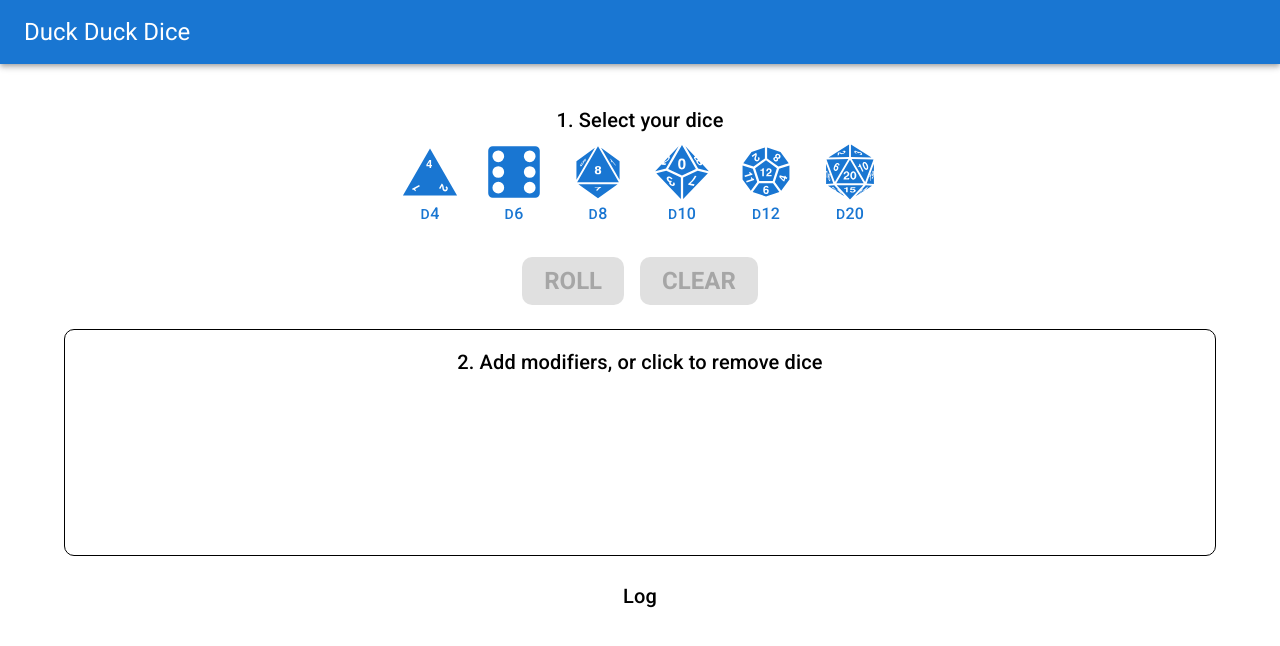
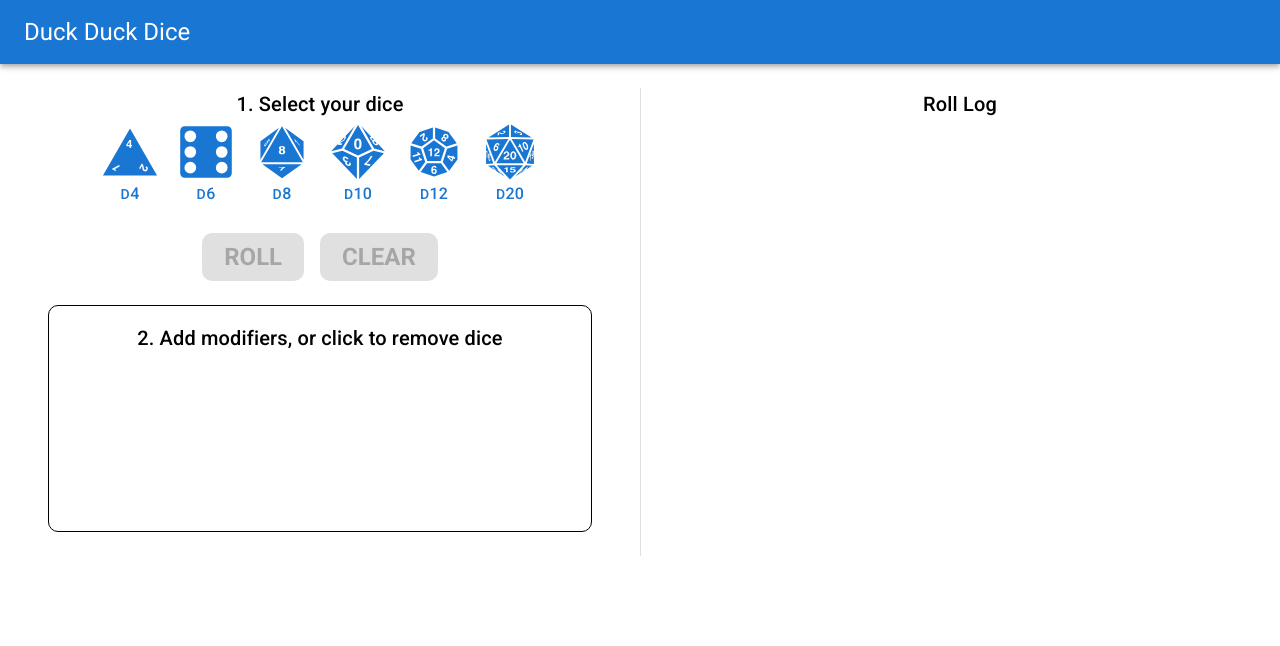
Before and after one commit to djoodi/duck-duck-dice, a React (Vite) app: page / in a window 1280 px wide. Shown: the top 646 px of the page. Built offline with nearby package versions, Linux system fonts and the light colour scheme.

Commit message:
Dice roll page in two columns

```diff
--- a/src/App.tsx
+++ b/src/App.tsx
@@ -8,8 +8,9 @@ import DiceSelector from "./components/DiceSelector";
 import DiceStage from "./components/DiceStage";
 import { DiceType } from "./DiceType";
 import NavBar from "./components/NavBar";
-import { Box, Button, Stack, Typography } from "@mui/material";
+import { Box, Button, Divider, Typography } from "@mui/material";
 import RollLog from "./components/RollLog";
+import Grid2 from "@mui/material/Unstable_Grid2";
 
 function App() {
   const [dice, setDice] = useState<DiceType[]>([]);
@@ -52,15 +53,26 @@ function App() {
   return (
     <>
       <NavBar />
-      <Stack m={5} >
+      <Grid2 container m={3}>
+        <Grid2 xs={12} md={6} pr={3}>
           <DiceSelector addDice={addDice} />
           <Box display="flex" justifyContent="center" gap={2}>
-          <Button variant="contained" size="large" onClick={() => rollDice()} disabled={dice.length == 0}>
+            <Button
+              variant="contained"
+              size="large"
+              onClick={() => rollDice()}
+              disabled={dice.length == 0}
+            >
               <Typography variant="h5" component="p" fontWeight={600}>
                 ROLL
               </Typography>
             </Button>
-          <Button variant="contained" size="large" onClick={() => setDice([])} disabled={dice.length == 0}>
+            <Button
+              variant="contained"
+              size="large"
+              onClick={() => setDice([])}
+              disabled={dice.length == 0}
+            >
               <Typography variant="h5" component="p" fontWeight={600}>
                 CLEAR
               </Typography>
@@ -71,8 +83,12 @@ function App() {
             removeDice={removeDice}
             setModifier={setModifier}
           />
+        </Grid2>
+        <Divider orientation="vertical" flexItem sx={{mr: "-1px", display:{xs:'none', md:'block'}}}/>
+        <Grid2 xs={12} md={6} pl={3}>
           <RollLog rolls={rolls} />
-      </Stack>
+        </Grid2>
+      </Grid2>
     </>
   );
 }
--- a/src/components/DiceSelector.tsx
+++ b/src/components/DiceSelector.tsx
@@ -10,8 +10,10 @@ type Props = {
 export default function DiceSelector({ addDice }: Props) {
   return (
     <Stack alignItems="center" mb={3}>
-      <Typography variant="h6" component="h2">1. Select your dice</Typography>
-      <Grid container spacing={1} justifyContent="Center">
+      <Typography variant="h6" component="h2">
+        1. Select your dice
+      </Typography>
+      <Grid container spacing={1} justifyContent="center">
         <Die die={{ id: 1, d: 4, mod: 0 }} onClickHandler={addDice} />
         <Die die={{ id: 2, d: 6, mod: 0 }} onClickHandler={addDice} />
         <Die die={{ id: 3, d: 8, mod: 0 }} onClickHandler={addDice} />
--- a/src/components/Die.tsx
+++ b/src/components/Die.tsx
@@ -89,7 +89,7 @@ const Die = ({ die, onClickHandler }: Props) => {
   };
 
   return (
-    <Grid>
+    // <Grid>
       <Button onClick={() => onClickHandler(die)}>
         <Stack>
           <svg xmlns="http://www.w3.org/2000/svg" width="60px" height="60px" viewBox="0 0 512 512">
@@ -98,7 +98,7 @@ const Die = ({ die, onClickHandler }: Props) => {
           <span>d<Typography display="inline-block" fontWeight={500}>{die.d}</Typography></span>
         </Stack>
       </Button>
-    </Grid>
+    // </Grid>
   );
 };
 
--- a/src/components/RollLog.tsx
+++ b/src/components/RollLog.tsx
@@ -15,7 +15,7 @@ const RollLog = ({ rolls }: Props) => {
       mx={3}
     >
       <Typography variant="h6" textAlign="center" mb={3}>
-        Log
+        Roll Log
       </Typography>
       <Stack direction="column-reverse">
         {rolls.map((x) => {
```
Lines whose indentation alone changed are shown as unchanged.
